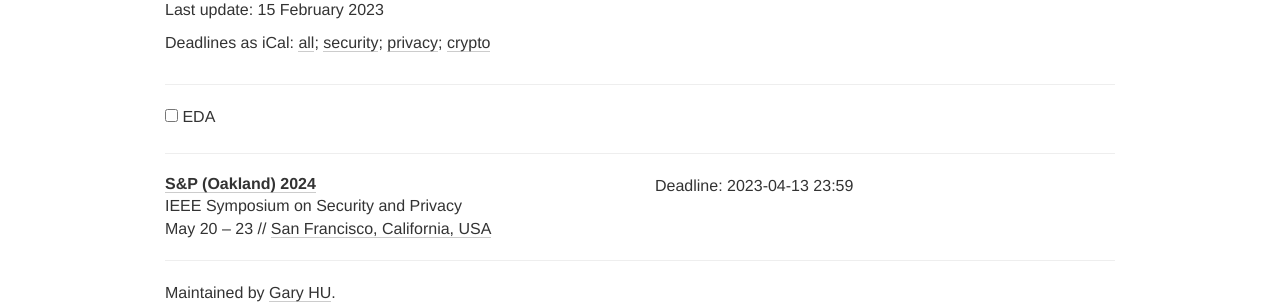
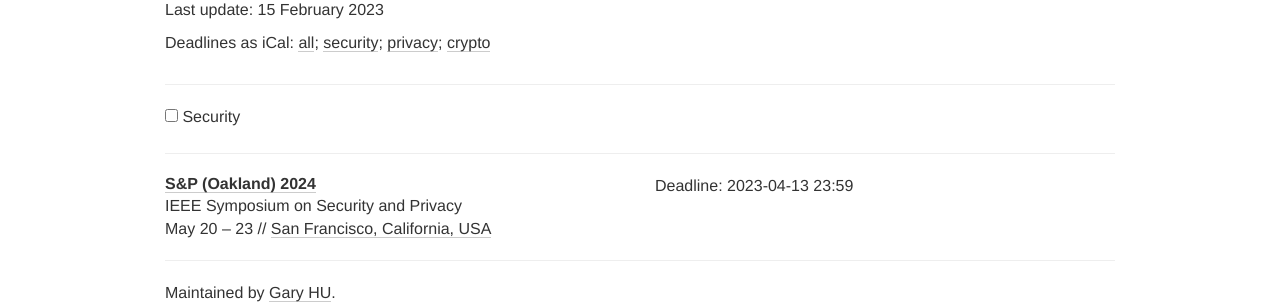
Before and after one commit to Gy-Hu/EDA_FV_conference_deadline, a Jekyll site: the page built from index.html, in a window 1280 px wide. Shown: the part 215-519 px from the top of the page. Built offline with Jekyll 4.4.1, drawn with Linux system fonts in a browser that asks for light colours; nearby versions of some CDN libraries; comment, search, counter and statistics services are not loaded.

Commit message:
change tag

```diff
--- a/_data/conferences.yml
+++ b/_data/conferences.yml
@@ -8,4 +8,4 @@
   link: https://www.ieee-security.org/TC/SP2024
   deadline: ["2023-04-13 23:59"]
   place: San Francisco, California, USA
-  tags: [EDA]
+  tags: [SEC]
--- a/_data/types.yml
+++ b/_data/types.yml
@@ -1,3 +1,3 @@
 ---
-- name: EDA
-  tag: EDA
+- name: Security
+  tag: SEC
```
